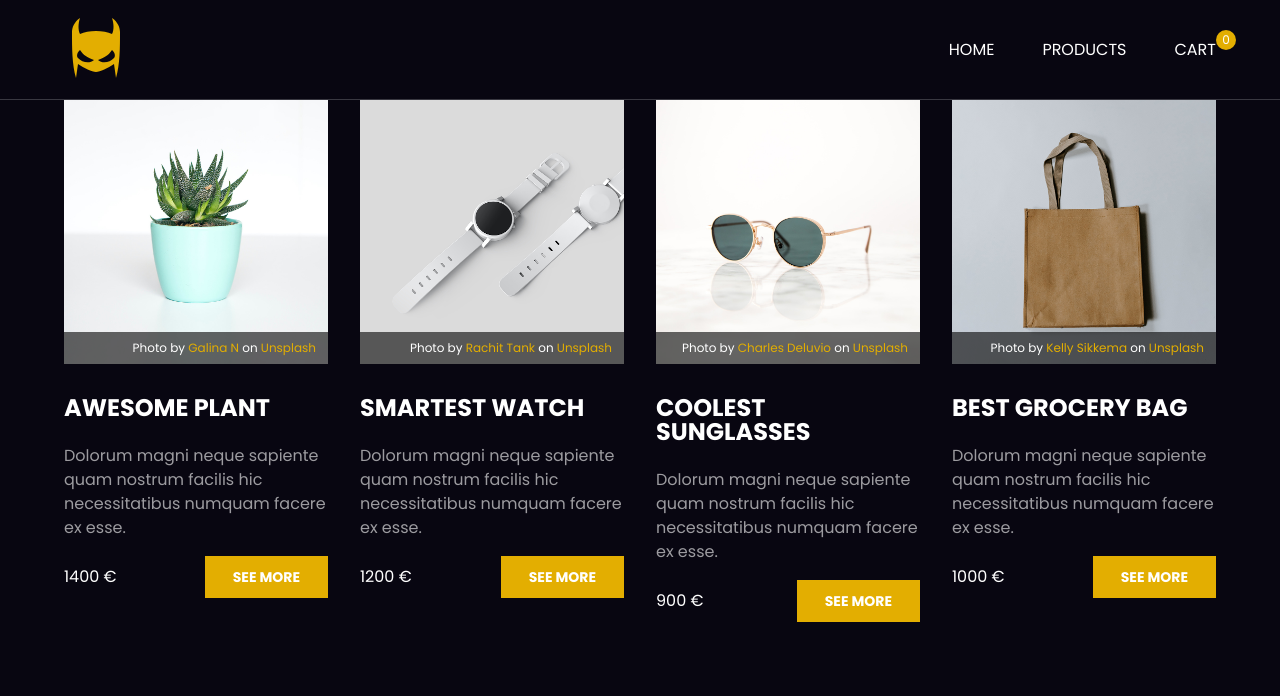
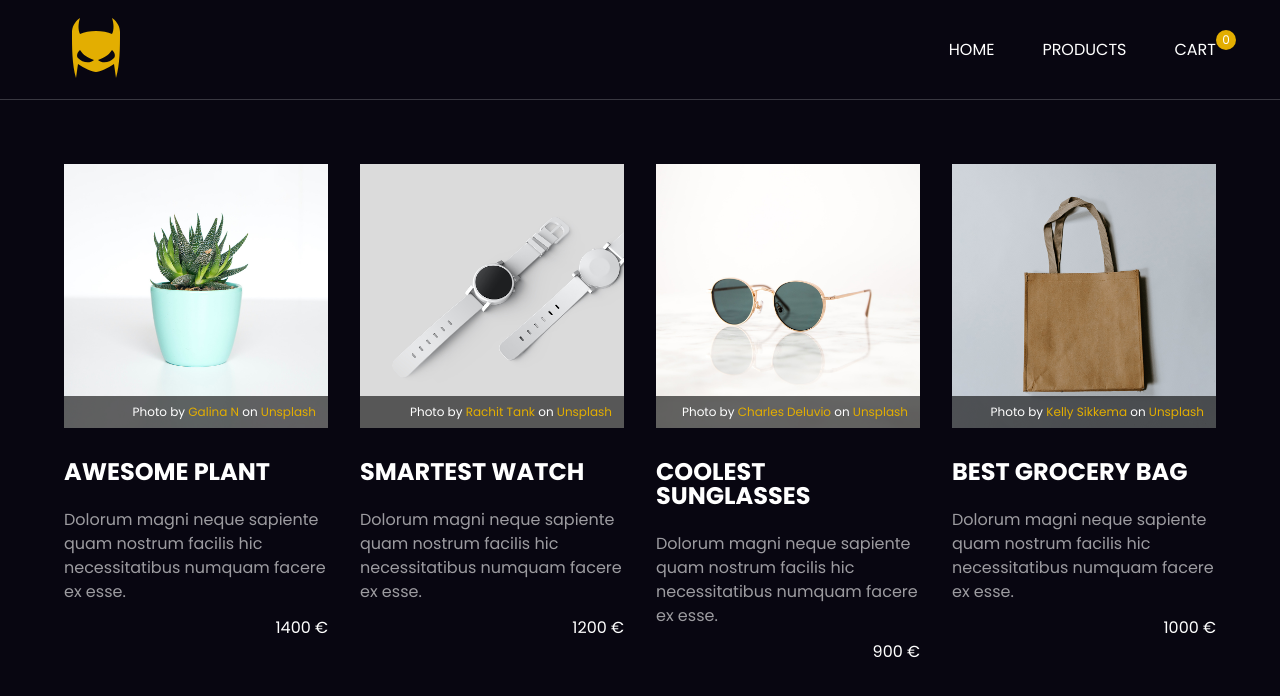
Before and after one commit to marko-krznar/React-Typescript-Online-Shop, a React (Create React App) app: page /React-Webshop/products in a window 1280 px wide. Shown: the top 696 px of the page. Built offline with nearby package versions, Linux system fonts and the light colour scheme.

Commit message:
Changed style & added add to cart functionality

```diff
--- a/src/components/Product-item/ProductItem.js
+++ b/src/components/Product-item/ProductItem.js
@@ -1,6 +1,22 @@
+import React, { useContext } from "react";
+
 import { Link } from "react-router-dom";
+import { GiBatMask } from "react-icons/gi";
+import { BsBoxArrowRight } from "react-icons/bs";
+
+import { CartContext } from "../../api/CartContext";
 
 export default function ProductItem({ product }) {
+	const [cart, setCart] = useContext(CartContext);
+
+	const handleAddToCart = (product) => {
+		const productExist = cart.find(
+			(cartItem) => cartItem.id === product.id
+		);
+		if (productExist) return;
+		setCart([product, ...cart]);
+	};
+
 	return (
 		<div className="product-item-wrapper">
 			<div className="product-item-wrapper-image">
@@ -14,19 +30,28 @@ export default function ProductItem({ product }) {
 			<div className="product-item-wrapper-info">
 				<h2>{product.name}</h2>
 				<p>{product.desc}</p>
-				<div className="d-flex justify-content-between align-items-center">
-					<div className="product-item-price">
-						<span>{product.price} €</span>
+				<span className="product-item-price">{product.price} €</span>
 			</div>
+			<div className="product-item-overlay">
+				<span className="ws-product-icon">
+					<GiBatMask />
+				</span>
 				<div className="product-item-add-to-cart">
+					<button
+						onClick={() => handleAddToCart(product)}
+						className="btn"
+					>
+						Add to cart
+					</button>
+				</div>
+				<div className="product-item-see-more">
 					<Link
 						to={`/React-Webshop/product/${product.slug}`}
 						state={product}
-							className="btn"
+						className="ws-link ws-link-icon d-flex align-items-center"
 					>
-							See more
+						See more <BsBoxArrowRight />
 					</Link>
-					</div>
 				</div>
 			</div>
 		</div>
--- /dev/null
+++ b/src/scss/_animations.scss
@@ -0,0 +1,3 @@
+@mixin transition {
+	transition: linear 0.2s;
+}
--- a/src/scss/core/_font.scss
+++ b/src/scss/core/_font.scss
@@ -31,3 +31,8 @@ a {
 span {
 	display: inline-block;
 }
+
+.ws-link {
+	text-transform: uppercase;
+	color: #080611;
+}
--- a/src/scss/pages/_category.scss
+++ b/src/scss/pages/_category.scss
@@ -1,10 +1,24 @@
 @import "../layout/layout";
 
 .category-wrapper {
+	padding-top: 4rem;
 	@include flex-wrap;
 
 	.product-item-wrapper {
+		position: relative;
+		overflow: hidden;
 		flex: 1 1 20%;
+
+		.product-item-price {
+			display: block;
+			text-align: right;
+			margin-top: 1rem;
+		}
+
+		&:hover .product-item-overlay {
+			bottom: 0;
+			@include transition;
+		}
 	}
 
 	.product-item-wrapper-image {
@@ -28,6 +42,47 @@
 			text-transform: uppercase;
 		}
 	}
+
+	.product-item-overlay {
+		position: absolute;
+		background: #e3ae00;
+		width: 100%;
+		height: 100%;
+		bottom: 100%;
+		display: flex;
+		justify-content: center;
+		align-items: center;
+		flex-direction: column;
+		@include transition;
+
+		.ws-product-icon {
+			display: inline-block;
+			color: #080611;
+			font-size: 6rem;
+			margin-bottom: 1rem;
+		}
+
+		.btn {
+			background: #080611;
+			margin: 0;
+		}
+
+		.product-item-see-more {
+			font-size: 0.875rem;
+			margin-top: 1rem;
+			opacity: 0.3;
+			@include transition;
+
+			svg {
+				margin-left: 0.5rem;
+			}
+
+			&:hover {
+				opacity: 1;
+				@include transition;
+			}
+		}
+	}
 }
 
 @media (max-width: 768px) {
--- a/src/scss/style.scss
+++ b/src/scss/style.scss
@@ -1,4 +1,6 @@
 @import "./theme";
+@import "./animations";
+
 @import "./core/core";
 @import "./layout/layout";
 @import "./components/components";
```
Lines whose indentation alone changed are shown as unchanged.
